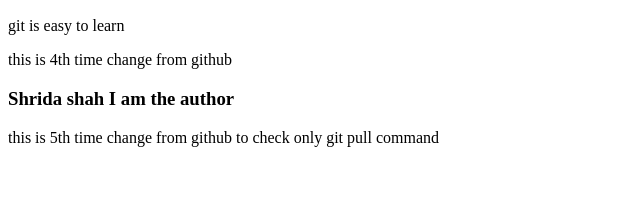
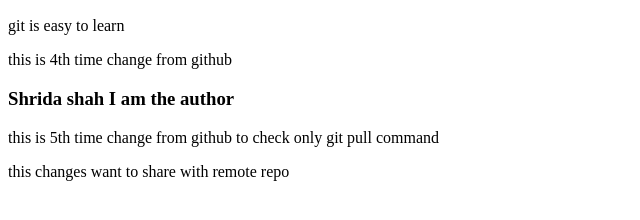
Before and after one commit to shridashah/gitgithubmasterclass, a plain HTML site: page index.html in a window 1280 px wide. Shown: the part 96-316 px from the top of the page, without its empty margins (0-640 px from the left). Drawn offline with Linux system fonts and the light colour scheme.

Commit message:
I am changing to see the remote effect

```diff
--- a/index.html
+++ b/index.html
@@ -9,6 +9,8 @@
 </div>
 <h3>Shrida shah I am the author</h3>
 
-    <p>this is 5th time change from github to check only git pull command</p>
+		<p>this is 5th time change from github to check only git pull command</p>
+		    <p>this changes want to share with remote repo</p>
+
 
 </html>
```
